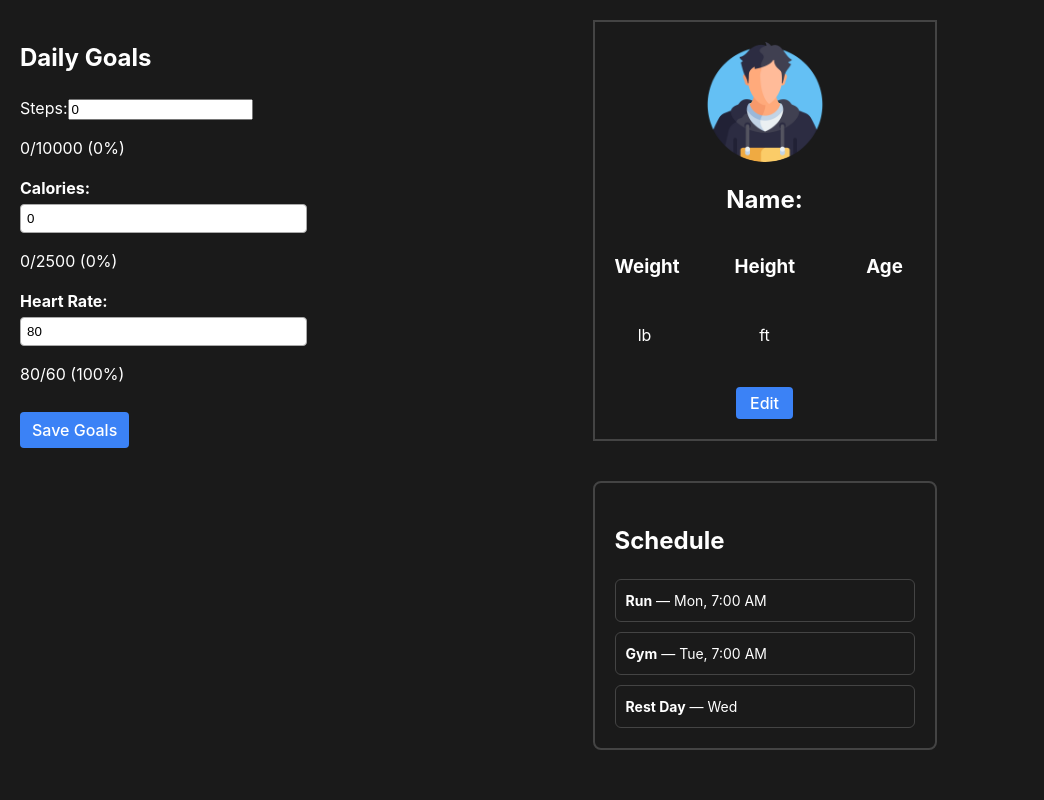
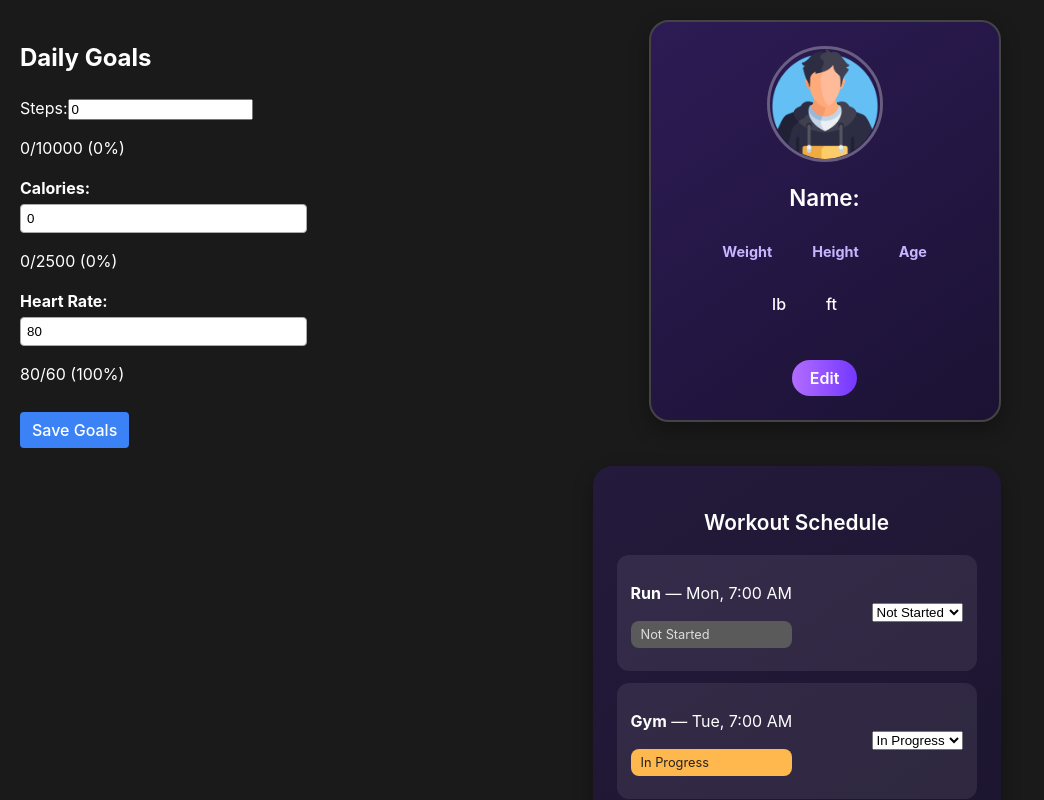
Before and after one commit to BibhasShris/Fitness-Tracker, a React (Vite) app in the folder Fit-Journey/: page / in a window 1280 px wide. Shown: the top 800 px of the page, without its empty margins (0-1044 px from the left). Built offline with nearby package versions, Linux system fonts and the light colour scheme.

Commit message:
unit change

```diff
--- a/Fit-Journey/src/App.css
+++ b/Fit-Journey/src/App.css
@@ -14,7 +14,7 @@ body {
   gap: 300px;
   padding: 20px;
   width: 100%;
-  height: 100vh;
+  height: 100%;
 }
 
 /* Left column (Daily Goals, Sleep, etc.) */
--- a/Fit-Journey/src/Components/Profile.css
+++ b/Fit-Journey/src/Components/Profile.css
@@ -1,37 +1,66 @@
 .profile-card {
   max-width: 360px;
-  margin: 0 auto; /* center horizontally */
-  text-align: center; /* center text */
-  padding: 20px;
+  margin: 0 auto;
+  text-align: center;
+  padding: 24px;
+  border-radius: 20px;
+  background: linear-gradient(145deg, #2d1b55, #1b1233);
+  color: #fff;
+  box-shadow: 0 8px 20px rgba(0, 0, 0, 0.3);
+  transition: transform 0.2s ease;
+}
+
+.profile-card:hover {
+  transform: translateY(-4px);
 }
 
 .profile-pic {
   display: block;
-  margin: 0 auto 16px auto; /* centers the image */
-  width: 120px;
-  height: 120px;
+  margin: 0 auto 16px auto;
+  width: 110px;
+  height: 110px;
   border-radius: 50%;
   object-fit: cover;
+  border: 3px solid rgba(255, 255, 255, 0.3);
 }
 
 .profile-name {
-  margin-bottom: 16px;
+  font-size: 1.4rem;
+  font-weight: 600;
+  margin-bottom: 12px;
 }
 
 .profile-row {
   display: flex;
   justify-content: center;
-  gap: 60px;
-  margin: 8px 0;
+  gap: 40px;
+  margin: 10px 0;
 }
 
-.profile-row h3,
+.profile-row h3 {
+  font-size: 0.9rem;
+  color: #c5b6ff;
+  margin-bottom: 4px;
+}
+
 .profile-row p {
-  min-width: 60px;
-  text-align: center;
+  font-size: 1rem;
+  font-weight: 500;
 }
 
 .edit-btn {
-  margin-top: 16px;
-  padding: 6px 14px;
+  margin-top: 18px;
+  padding: 8px 18px;
+  border: none;
+  border-radius: 30px;
+  background: linear-gradient(90deg, #b26cff, #7438ff);
+  color: white;
+  cursor: pointer;
+  font-weight: 600;
+  transition: background 0.3s ease, transform 0.2s ease;
 }
+
+.edit-btn:hover {
+  background: linear-gradient(90deg, #9c5eff, #5a25e8);
+  transform: scale(1.05);
+}
--- a/Fit-Journey/src/Components/Schedule/Schedule.css
+++ b/Fit-Journey/src/Components/Schedule/Schedule.css
@@ -1,31 +1,137 @@
-/* Schedule container */
 .schedule-card {
-  border: 2px solid #444;
-  padding: 20px;
-  width: 300px;
-  margin-top: 20px;
-  text-align: left;
-  border-radius: 8px;
+  border-radius: 20px;
+  padding: 24px;
+  width: 360px;
+  background: linear-gradient(145deg, #241a3c, #1a142b);
+  color: #fff;
+  box-shadow: 0 8px 20px rgba(0, 0, 0, 0.3);
+  margin-top: 24px;
 }
 
-/* Inner layout for entries */
+.schedule-title {
+  font-size: 1.3rem;
+  font-weight: 600;
+  margin-bottom: 16px;
+  text-align: center;
+}
+
 .schedule-list {
   display: flex;
   flex-direction: column;
-  gap: 10px;
-  margin-top: 10px;
+  gap: 12px;
 }
 
-/* Each schedule entry box */
 .schedule-entry {
-  border: 1px solid #444;
-  padding: 10px;
-  border-radius: 6px;
-  background-color: transparent;
+  background: rgba(255, 255, 255, 0.08);
+  border-radius: 12px;
+  padding: 10px 14px;
+  display: flex;
+  justify-content: space-between;
+  align-items: center;
+  transition: background 0.3s ease;
 }
 
-/* Optional: adjust text look */
-.schedule-entry p {
-  margin: 0;
-  font-size: 14px;
+.schedule-entry:hover {
+  background: rgba(255, 255, 255, 0.15);
 }
+
+.status-label {
+  font-size: 0.8rem;
+  padding: 4px 10px;
+  border-radius: 8px;
+  text-transform: capitalize;
+}
+
+.status-label.not-started {
+  background: #5a5a5a;
+  color: #ddd;
+}
+
+.status-label.in-progress {
+  background: #ffb84d;
+  color: #222;
+}
+
+.status-label.done {
+  background: #58d68d;
+  color: #111;
+}
+
+.add-workout-btn {
+  margin-top: 18px;
+  padding: 10px 16px;
+  width: 100%;
+  border: none;
+  border-radius: 30px;
+  background: linear-gradient(90deg, #b26cff, #7438ff);
+  color: white;
+  font-weight: 600;
+  cursor: pointer;
+  transition: background 0.3s ease, transform 0.2s ease;
+}
+
+.add-workout-btn:hover {
+  background: linear-gradient(90deg, #9c5eff, #5a25e8);
+  transform: scale(1.03);
+}
+
+/* Popup */
+.popup-overlay {
+  position: fixed;
+  top: 0;
+  left: 0;
+  width: 100vw;
+  height: 100vh;
+  background: rgba(0, 0, 0, 0.6);
+  display: flex;
+  justify-content: center;
+  align-items: center;
+}
+
+.popup-card {
+  background: #2c1f4a;
+  padding: 24px;
+  border-radius: 16px;
+  width: 320px;
+  color: white;
+  box-shadow: 0 4px 20px rgba(0, 0, 0, 0.4);
+}
+
+.popup-card h3 {
+  text-align: center;
+  margin-bottom: 16px;
+}
+
+.popup-card input,
+.popup-card select {
+  width: 100%;
+  padding: 10px;
+  border-radius: 8px;
+  border: none;
+  margin-bottom: 10px;
+  background: rgba(255, 255, 255, 0.1);
+  color: white;
+  font-size: 0.9rem;
+}
+
+.popup-buttons {
+  display: flex;
+  justify-content: space-between;
+  gap: 10px;
+}
+
+.popup-buttons button {
+  flex: 1;
+  padding: 8px 0;
+  border: none;
+  border-radius: 30px;
+  cursor: pointer;
+  font-weight: 600;
+  background: linear-gradient(90deg, #b26cff, #7438ff);
+  color: white;
+  transition: transform 0.2s ease;
+}
+
+.popup-buttons button:hover {
+  transform: scale(1.05);
+}
--- a/Fit-Journey/src/Components/Schedule/Schedule.jsx
+++ b/Fit-Journey/src/Components/Schedule/Schedule.jsx
@@ -1,29 +1,146 @@
+import { useState } from "react";
 import "./Schedule.css";
 
 export default function Schedule() {
+  const [workouts, setWorkouts] = useState([
+    { id: 1, name: "Run", day: "Mon", time: "7:00 AM", status: "Not Started" },
+    { id: 2, name: "Gym", day: "Tue", time: "7:00 AM", status: "In Progress" },
+    { id: 3, name: "Rest Day", day: "Wed", time: "", status: "Done" },
+  ]);
+
+  const [showPopup, setShowPopup] = useState(false);
+  const [newWorkout, setNewWorkout] = useState("");
+  const [newDay, setNewDay] = useState("");
+  const [newTime, setNewTime] = useState("");
+  const [newStatus, setNewStatus] = useState("Not Started");
+
+  const dayOrder = ["Mon", "Tue", "Wed", "Thu", "Fri", "Sat", "Sun"];
+
+  function formatTime(time) {
+    if (!time) return "";
+    const [hour, minute] = time.split(":").map(Number);
+    const ampm = hour >= 12 ? "PM" : "AM";
+    const formattedHour = hour % 12 || 12;
+    return `${formattedHour}:${minute.toString().padStart(2, "0")} ${ampm}`;
+  }
+
+  function handleAddWorkout(e) {
+    e.preventDefault();
+    if (!newWorkout || !newDay) return;
+
+    const newEntry = {
+      id: Date.now(),
+      name: newWorkout,
+      day: newDay,
+      time: newTime,
+      status: newStatus,
+    };
+
+    const updated = [...workouts, newEntry].sort(
+      (a, b) => dayOrder.indexOf(a.day) - dayOrder.indexOf(b.day)
+    );
+
+    setWorkouts(updated);
+    setShowPopup(false);
+    setNewWorkout("");
+    setNewDay("");
+    setNewTime("");
+    setNewStatus("Not Started");
+  }
+
+  function handleStatusChange(id, newStatus) {
+    setWorkouts((prev) =>
+      prev.map((w) => (w.id === id ? { ...w, status: newStatus } : w))
+    );
+  }
+
   return (
     <div className="schedule-card">
-      <h2>Schedule</h2>
+      <h2 className="schedule-title">Workout Schedule</h2>
 
       <div className="schedule-list">
-        <div className="schedule-entry">
+        {workouts.map((workout) => (
+          <div className="schedule-entry" key={workout.id}>
+            <div>
               <p>
-            <strong>Run</strong> — Mon, 7:00 AM
+                <strong>{workout.name}</strong> — {workout.day}
+                {workout.time && `, ${workout.time}`}
+              </p>
+              <p
+                className={`status-label ${workout.status
+                  .toLowerCase()
+                  .replace(" ", "-")}`}
+              >
+                {workout.status}
               </p>
             </div>
+            <select
+              value={workout.status}
+              onChange={(e) => handleStatusChange(workout.id, e.target.value)}
+            >
+              <option>Not Started</option>
+              <option>In Progress</option>
+              <option>Done</option>
+            </select>
+          </div>
+        ))}
 
-        <div className="schedule-entry">
-          <p>
-            <strong>Gym</strong> — Tue, 7:00 AM
-          </p>
+        {workouts.length === 0 && (
+          <p className="empty-text">No workouts scheduled yet.</p>
+        )}
       </div>
 
-        <div className="schedule-entry">
-          <p>
-            <strong>Rest Day</strong> — Wed
-          </p>
+      <button className="add-workout-btn" onClick={() => setShowPopup(true)}>
+        + Add Workout
+      </button>
+
+      {showPopup && (
+        <div className="popup-overlay">
+          <div className="popup-card">
+            <h3>Add New Workout</h3>
+            <form onSubmit={handleAddWorkout}>
+              <input
+                type="text"
+                placeholder="Workout name"
+                value={newWorkout}
+                onChange={(e) => setNewWorkout(e.target.value)}
+              />
+              <select
+                value={newDay}
+                onChange={(e) => setNewDay(e.target.value)}
+              >
+                <option value="">Day</option>
+                <option>Mon</option>
+                <option>Tue</option>
+                <option>Wed</option>
+                <option>Thu</option>
+                <option>Fri</option>
+                <option>Sat</option>
+                <option>Sun</option>
+              </select>
+              <input
+                type="time"
+                value={newTime}
+                onChange={(e) => setNewTime(e.target.value)}
+              />
+              <select
+                value={newStatus}
+                onChange={(e) => setNewStatus(e.target.value)}
+              >
+                <option>Not Started</option>
+                <option>In Progress</option>
+                <option>Done</option>
+              </select>
+              <div className="popup-buttons">
+                <button type="submit">Save</button>
+                <button type="button" onClick={() => setShowPopup(false)}>
+                  Cancel
+                </button>
+              </div>
+            </form>
           </div>
         </div>
+      )}
     </div>
   );
 }
```
Lines whose indentation alone changed are shown as unchanged.
